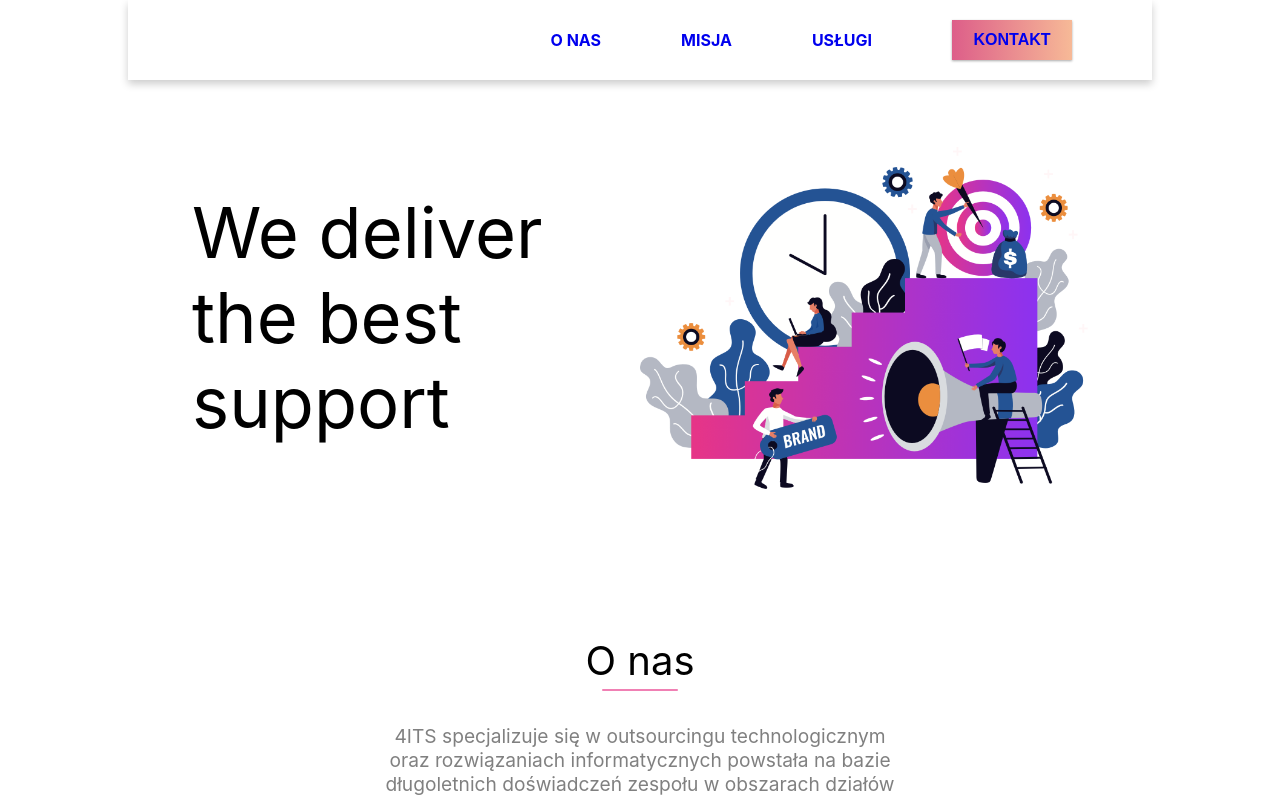
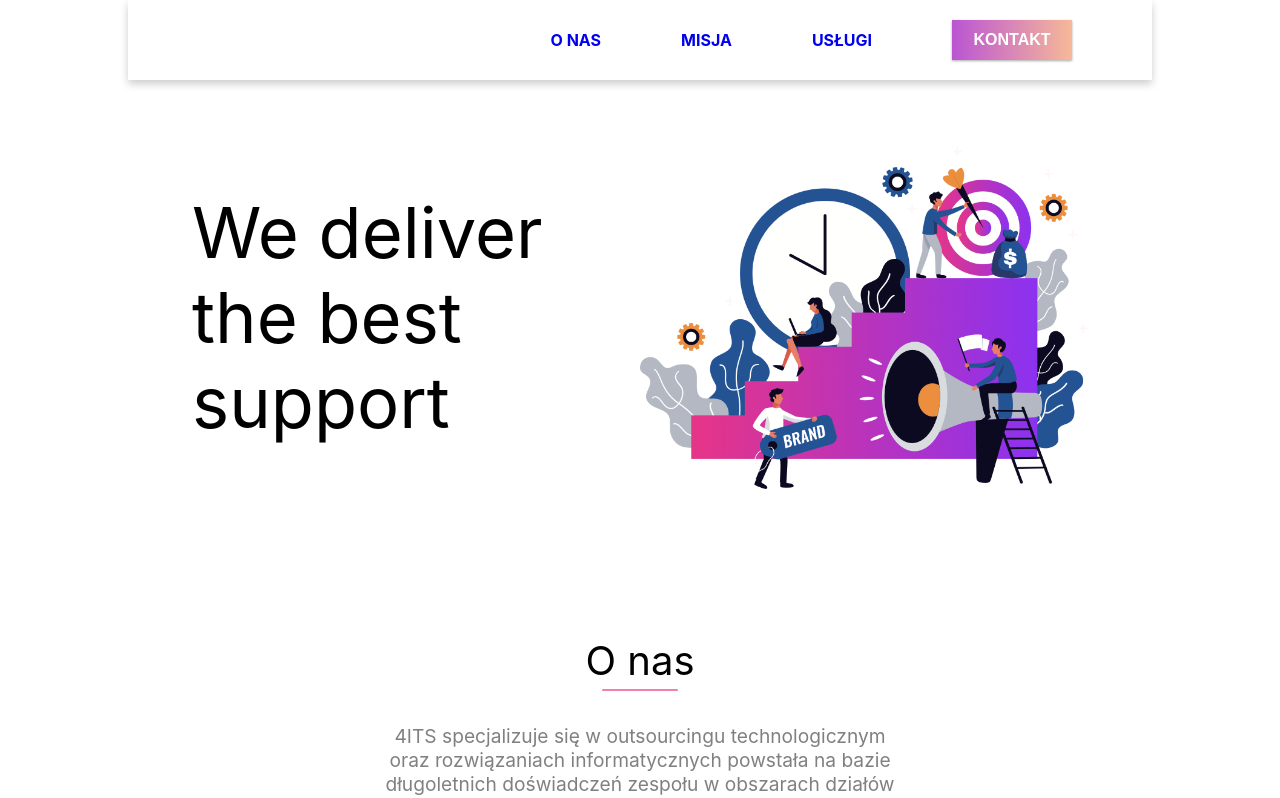
Before and after one commit to RTRealm/itconcierge, a React (Create React App) app: page / in a window 1280 px wide. Shown: the top 798 px of the page. Built offline with nearby package versions, Linux system fonts and the light colour scheme.

Commit message:
workign on forms and buttons

```diff
--- a/src/App.css
+++ b/src/App.css
@@ -39,7 +39,3 @@
 	margin-top: 300px;
 	padding-bottom: 50px;
 }
-
-.footer {
-	margin-bottom: 150px;
-}
--- a/src/App.js
+++ b/src/App.js
@@ -7,6 +7,7 @@ import AboutUs from './components/AboutUs/AboutUs';
 import Service from './components/Service/Service';
 import Offer from './components/Offer/Offer';
 import Form from './components/Form/Form';
+import Footer from './components/Footer/Footer';
 
 class App extends Component {
 	render() {
@@ -58,7 +59,7 @@ class App extends Component {
 					<AboutUs lorem='Skontaktuj się z nami' bodylorem='Pytania, Komentarze, Problemy?' />
 				</div>
 				<Form />
-				<div className='footer'></div>
+				<Footer />
 			</div>
 		);
 	}
--- /dev/null
+++ b/src/components/Button/Button.css
@@ -0,0 +1,30 @@
+.pseudoButton {
+	text-align: center;
+	text-transform: uppercase;
+	font-size: 1rem;
+	font-weight: 700;
+	outline: none;
+	border: none;
+	transition: 0.5s;
+	background-size: 200% auto;
+	color: #fff;
+	box-shadow: 0 0 20px #eee;
+	width: 120px;
+	height: 40px;
+	box-shadow: 0 1px 3px rgba(0, 0, 0, 0.12), 0 1px 2px rgba(0, 0, 0, 0.24);
+	transition: all 0.3s cubic-bezier(0.25, 0.8, 0.25, 1);
+	cursor: pointer;
+}
+.pseudoButton:hover {
+	box-shadow: 0 10px 20px rgba(0, 0, 0, 0.19), 0 6px 6px rgba(0, 0, 0, 0.23);
+}
+.pseudoButton {
+	background-image: linear-gradient(to right, #ba55d3 0%, #f7bb97 51%, #ba55d3 100%);
+}
+
+.pseudoButton-1 {
+	background-image: linear-gradient(to right, #ba55d3 0%, #f7bb97 51%, #ba55d3 100%);
+}
+.pseudoButton-1:hover {
+	background-position: right center;
+}
--- /dev/null
+++ b/src/components/Button/Button.js
@@ -0,0 +1,12 @@
+import React from 'react';
+import './Button.css';
+
+export default function Button(props) {
+	return (
+		<div>
+			<button className='pseudoButton pseudoButton-1' onClick={props.onClick}>
+				{props.text}
+			</button>
+		</div>
+	);
+}
--- /dev/null
+++ b/src/components/Footer/Footer.css
@@ -0,0 +1,8 @@
+.footer {
+	width: 100%;
+	height: 3vw;
+	margin-top: 150px;
+	text-align: center;
+	color: white;
+	background-color: #ba55d3;
+}
--- /dev/null
+++ b/src/components/Footer/Footer.js
@@ -0,0 +1,10 @@
+import React from 'react';
+import './Footer.css';
+
+export default function Footer() {
+	return (
+		<div className='footer'>
+			<p>Coded with ... by us!</p>
+		</div>
+	);
+}
--- a/src/components/Form/Form.css
+++ b/src/components/Form/Form.css
@@ -0,0 +1,13 @@
+.formField {
+	width: 20vw;
+	height: 2vw;
+	margin-bottom: 20px;
+}
+
+textarea {
+	height: 7vw;
+}
+
+input {
+	text-align: left;
+}
--- a/src/components/Form/Form.js
+++ b/src/components/Form/Form.js
@@ -1,5 +1,7 @@
 import React, { Component } from 'react';
 import './Form.css';
+
+import Button from '../Button/Button';
 
 export default class Form extends Component {
 	constructor() {
@@ -53,8 +55,9 @@ export default class Form extends Component {
 	render() {
 		return (
 			<div>
-				<form onSubmit={this.handleClick}>
+				<form>
 					<input
+						className='formField'
 						type='text'
 						value={this.state.subject}
 						name='subject'
@@ -63,14 +66,16 @@ export default class Form extends Component {
 					/>
 					<br />
 					<input
+						className='formField'
 						type='email'
 						value={this.state.email}
 						name='email'
-						placeholder='adres email'
+						placeholder='adres@email'
 						onChange={this.handleChange}
 					/>
 					<br />
-					<input
+					<textarea
+						className='formField message'
 						type='text'
 						value={this.state.body}
 						name='body'
@@ -78,7 +83,7 @@ export default class Form extends Component {
 						onChange={this.handleChange}
 					/>
 					<br />
-					<input type='submit' />
+					<Button onClick={this.handleClick} text='Wyslij' />
 				</form>
 			</div>
 		);
--- a/src/components/Header/Header.js
+++ b/src/components/Header/Header.js
@@ -1,5 +1,12 @@
 import React from 'react';
 import './Header.css';
+
+import Button from '../Button/Button';
+
+function handleClick(e) {
+	e.preventDefault();
+	console.log('submitted!');
+}
 
 export default function Header() {
 	return (
@@ -20,11 +27,7 @@ export default function Header() {
 				</a>
 			</div>
 			<div className='headerItem'>
-				<button className='pseudoButton pseudoButton-1'>
-					<a href='#kontakt'>
-						<p id='kontaktButton'>Kontakt</p>
-					</a>
-				</button>
+				<Button text='kontakt' onClick={handleClick}></Button>
 			</div>
 		</div>
 	);
```
